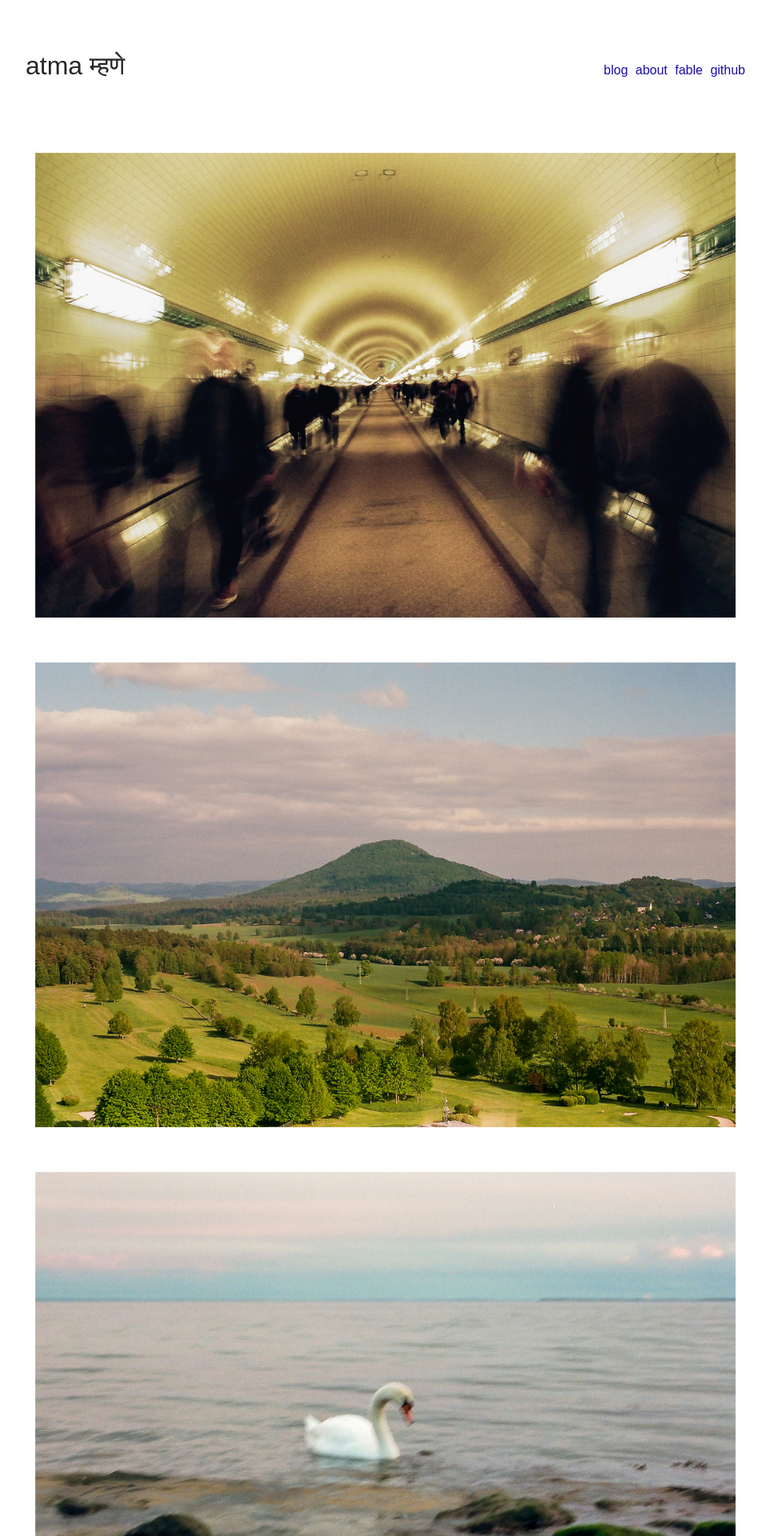
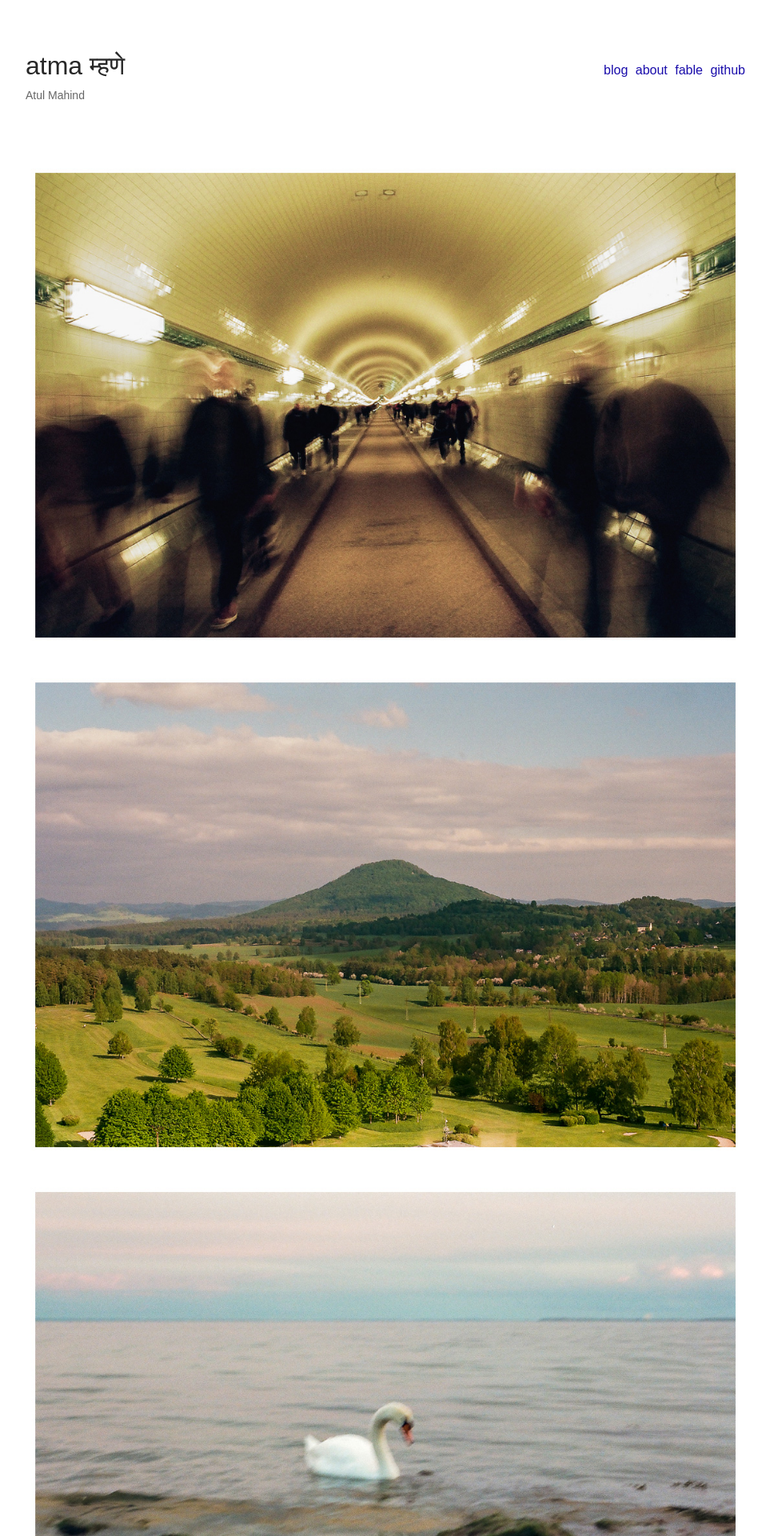
Before and after one commit to atulmahind/atulmahind.github.io, a Jekyll site: the page built from index.html, in a window 1280 px wide. Shown: the top 1920 px of the page at 80% size, without its empty margins (158-1121 px from the left). Built offline with Jekyll 4.4.1, drawn with Linux system fonts in a browser that asks for light colours; some web fonts are replaced.

Commit message:
Update header and browser title

```diff
--- a/_layouts/default.html
+++ b/_layouts/default.html
@@ -28,7 +28,10 @@
 
     <div class="wrapper{% if page.wide_gallery %} wrapper--gallery{% endif %}">
         <header class="header">
-            <h1><a href="{{ '/' | relative_url }}">{{ site.name }}</a></h1>
+            <div class="header__identity">
+                <h1><a href="{{ '/' | relative_url }}">{{ site.name }}</a></h1>
+                <p class="header__name">Atul Mahind</p>
+            </div>
             <nav aria-label="Main navigation">
                 <ul>
                     {% for item in site.data.navigation %}
--- a/assets/css/main.scss
+++ b/assets/css/main.scss
@@ -92,6 +92,12 @@ ul {
 	justify-content: space-between;
 	align-items: baseline;
 	padding-bottom: 50px;
+	&__name {
+		margin-top: 4px;
+		font-size: 0.875em;
+		line-height: 1.5;
+		color: #666666;
+	}
 	@media screen and (max-width: $br) {
 		display: block;
 	}
--- a/index.html
+++ b/index.html
@@ -1,5 +1,6 @@
 ---
 layout: default
+title: Atul Mahind | atma म्हणे
 wide_gallery: true
 ---
 
```
